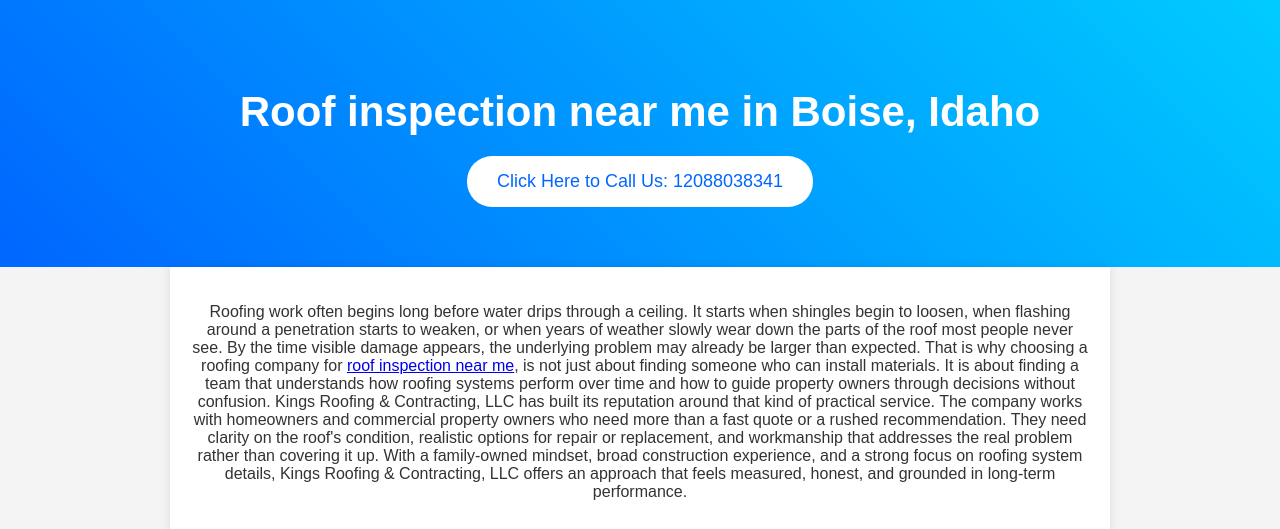
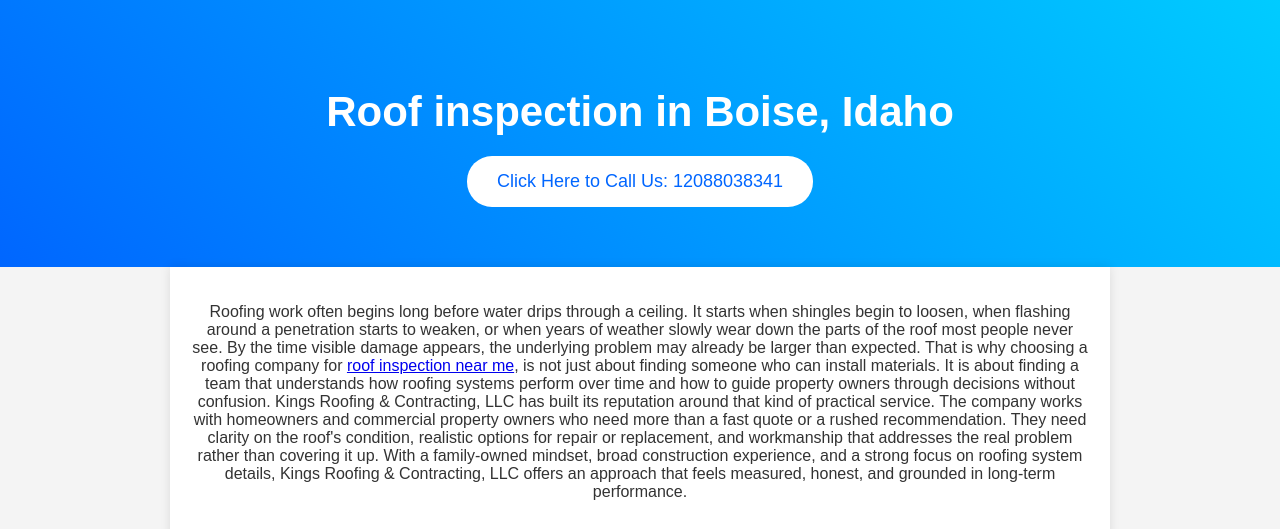
Before and after one commit to kings-roofing-contracting-llc/Kings-Roofing-Contracting-LLC, a plain HTML site: page index.html in a window 1280 px wide. Shown: the top 529 px of the page. Drawn offline with Linux system fonts and the light colour scheme.

Commit message:
Update index.html

```diff
--- a/index.html
+++ b/index.html
@@ -6,8 +6,8 @@
     <meta http-equiv="Content-Type" content="text/html; charset=utf-8">
     <meta name="description" content="Kings Roofing & Contracting LLC delivers expert roofing services with transparent communication, accurate assessments, and durable results for residential and commercial properties." />
     <meta name="keywords" content="Roof inspection near me, Roofing contractor, Roof replacement" />
-    <meta property="og:title" content="Roof inspection near me in Boise, Idaho" />
-    <title>Roof inspection near me in Boise, Idaho</title>
+    <meta property="og:title" content="Roof inspection in Boise, Idaho" />
+    <title>Roof inspection in Boise, Idaho</title>
     <style>
         body {
             font-family: Arial, sans-serif;
@@ -62,7 +62,7 @@
 
     <!-- Hero Section -->
 <div class="hero">
-<h1>Roof inspection near me in Boise, Idaho</h1>
+<h1>Roof inspection in Boise, Idaho</h1>
 <button>Click Here to Call Us: 12088038341</button></div>
 <div class="container">
 <p>Roofing work often begins long before water drips through a ceiling. It starts when shingles begin to loosen, when flashing around a penetration starts to weaken, or when years of weather slowly wear down the parts of the roof most people never see. By the time visible damage appears, the underlying problem may already be larger than expected. That is why choosing a roofing company for <a href="https://www.google.com/maps?cid=17941171879744703306">roof inspection near me</a>, is not just about finding someone who can install materials. It is about finding a team that understands how roofing systems perform over time and how to guide property owners through decisions without confusion. Kings Roofing &amp; Contracting, LLC has built its reputation around that kind of practical service. The company works with homeowners and commercial property owners who need more than a fast quote or a rushed recommendation. They need clarity on the roof's condition, realistic options for repair or replacement, and workmanship that addresses the real problem rather than covering it up. With a family-owned mindset, broad construction experience, and a strong focus on roofing system details, Kings Roofing &amp; Contracting, LLC offers an approach that feels measured, honest, and grounded in long-term performance.</p>
```
